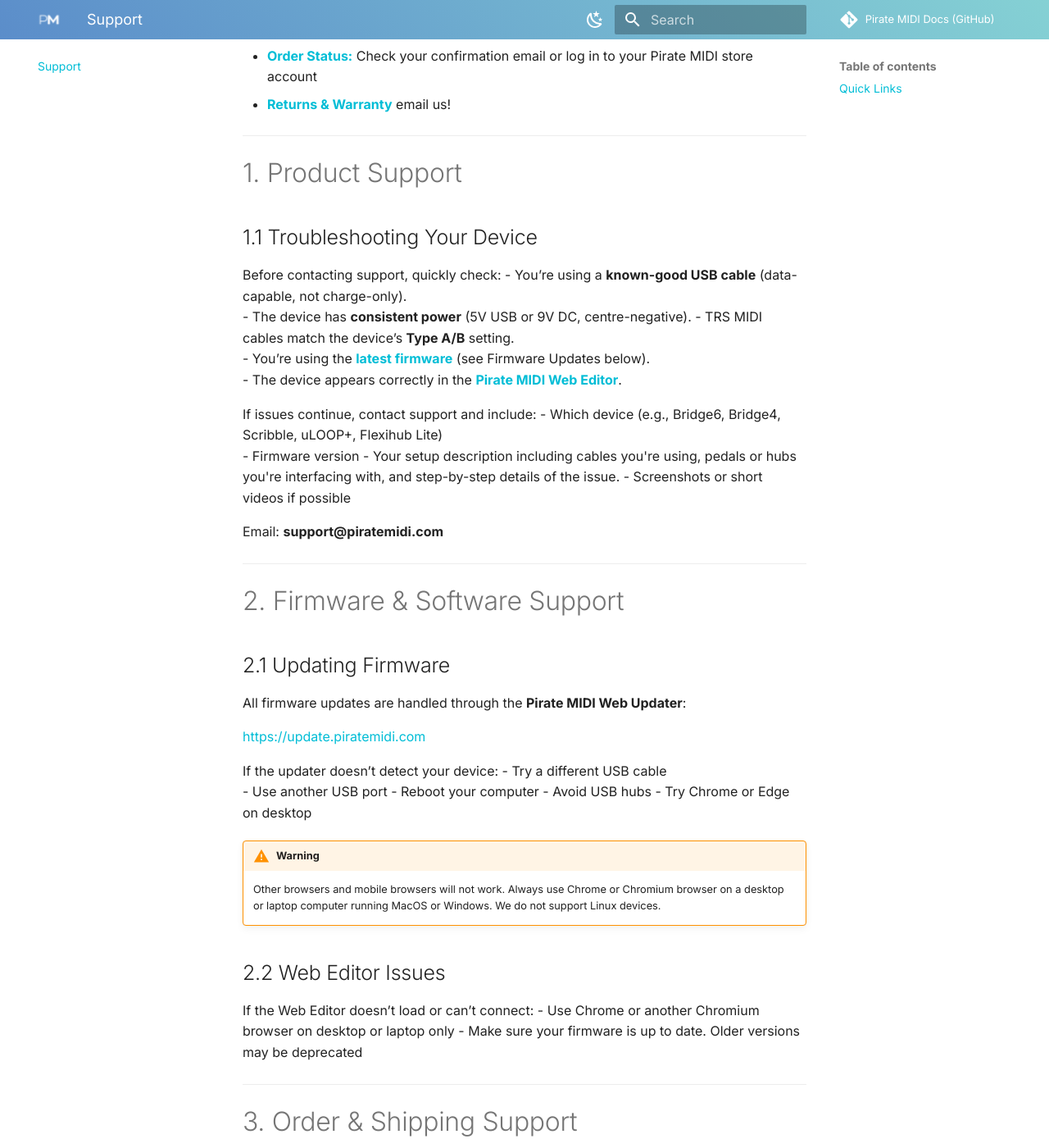
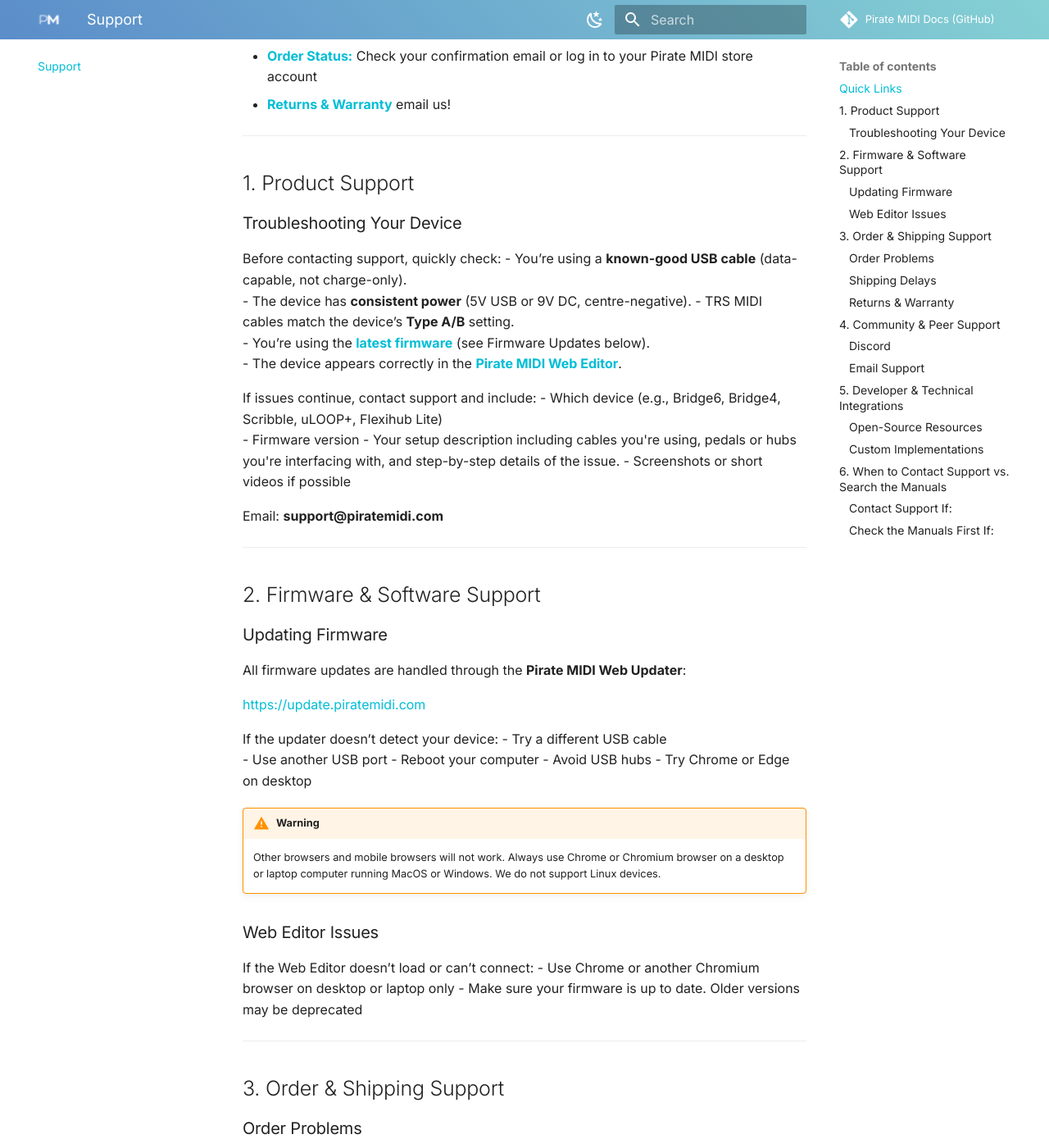
Before and after one commit to Pirate-MIDI/pirate-midi-docs, an MkDocs documentation site: the page built from docs/support/index.md, in a window 1280 px wide and 1400 px high, scrolled down 441 px. Shown: the whole window at 82% size. Built offline with MkDocs 1.6.1 and Material for MkDocs 9.7.7, drawn with Linux system fonts in a browser that asks for light colours; some web fonts are replaced; comment, search, counter and statistics services are not loaded; some of the changed text lies outside the part shown.

Commit message:
formatting changes

```diff
--- a/docs/support/index.md
+++ b/docs/support/index.md
@@ -13,9 +13,9 @@
 
 ---
 
-# 1. Product Support
+## 1. Product Support
 
-## 1.1 Troubleshooting Your Device
+### Troubleshooting Your Device
 Before contacting support, quickly check:
     - You’re using a **known-good USB cable** (data-capable, not charge-only).
     - The device has **consistent power** (5V USB or 9V DC, centre-negative).
@@ -33,9 +33,9 @@
 
 ---
 
-# 2. Firmware & Software Support
+## 2. Firmware & Software Support
 
-## 2.1 Updating Firmware
+### Updating Firmware
 All firmware updates are handled through the **Pirate MIDI Web Updater**:
 
 [https://update.piratemidi.com](https://update.piratemidi.com)
@@ -50,16 +50,16 @@
 !!! warning
     Other browsers and mobile browsers will not work. Always use Chrome or Chromium browser on a desktop or laptop computer running MacOS or Windows. We do not support Linux devices.
 
-## 2.2 Web Editor Issues
+### Web Editor Issues
 If the Web Editor doesn’t load or can’t connect:
     - Use Chrome or another Chromium browser on desktop or laptop only
     - Make sure your firmware is up to date. Older versions may be deprecated
 
 ---
 
-# 3. Order & Shipping Support
+## 3. Order & Shipping Support
 
-## 3.1 Order Problems
+### Order Problems
 Contact: **support@piratemidi.com**
 
 Include:
@@ -67,7 +67,7 @@
     - Your name
     - Description of the issue
 
-## 3.2 Shipping Delays
+### Shipping Delays
 Pirate MIDI ships globally, but delays are common during:
     - Black Friday / Cyber Monday
     - Holiday seasons
@@ -86,14 +86,14 @@
 
 ---
 
-# 4. Community & Peer Support
+## 4. Community & Peer Support
 
-## 4.1 Discord
+### Discord
 Join the community for quick tips, presets, and help from other users.
 
 Join by clicking [this link](https://discord.gg/x722K7ksA6)
 
-## 4.2 Email Support
+### Email Support
 For one-on-one help:
 [**support@piratemidi.com**](mailto:support@piratemidi.com)
 
@@ -101,9 +101,9 @@
 
 ---
 
-# 5. Developer & Technical Integrations
+## 5. Developer & Technical Integrations
 
-## 5.1 Open-Source Resources
+### Open-Source Resources
 Some of Pirate MIDI products' firmware and software (e.g. ToneX One control firmware) is open-source.
 
 GitHub organisation:
@@ -114,20 +114,20 @@
     - Feature requests
     - Web Editor issues
 
-## 5.2 Custom Implementations
+### Custom Implementations
 If you’re building advanced integrations using our Device API, you can join the [Device API chat thread](https://discord.com/channels/1026256363174764647/1027400607788703844) in our Discord server.
 
 ---
 
-# 6. When to Contact Support vs. Search the Manuals
+## 6. When to Contact Support vs. Search the Manuals
 
-## Contact Support If:
+### Contact Support If:
     - Your device won’t power on **AND** Firmware fails to update
     - The display is unresponsive after a Factory Reset
     - You believe the hardware is physically faulty
     - You need help with missing or incorrect orders
 
-## Check the Manuals First If:
+### Check the Manuals First If:
     - You need help configuring presets or global settings
     - You’re setting up MIDI clock
     - You need TRS Type A/B info
```
Also changed, not shown: other parts of docs/support/index.md (+1 -1 lines), docs/index.md (+3 -3 lines).
